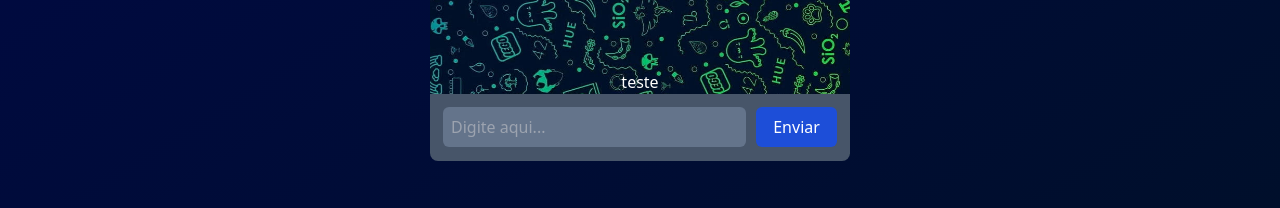
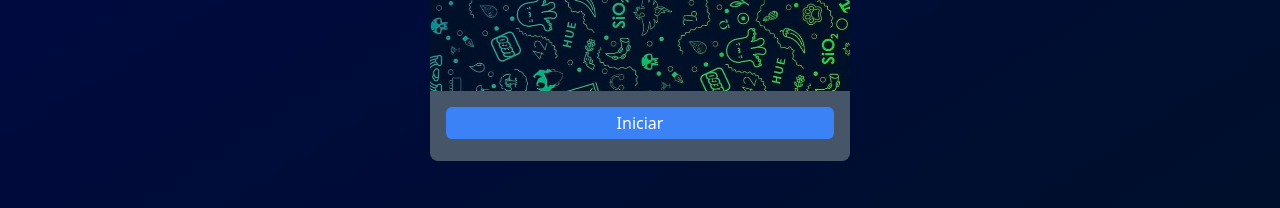
Before and after one commit to elielson-and/english-test-chatbot, a Vue app: page / in a window 1280 px wide. Shown: the part 589-797 px from the top of the page. Built offline with nearby package versions, Linux system fonts and the light colour scheme; what tailwindcss-animated would draw is missing.

Commit message:
refact: exibindo botao iniciar dinamicamente

```diff
--- a/src/components/chat/ChatContainer.vue
+++ b/src/components/chat/ChatContainer.vue
@@ -11,7 +11,7 @@ import ChatAnimation from '../animations/chat.json';
 
 // Pinia
 import { useChatTimelineStore } from '../../stores/chatTimeline';
-const ChatTimeline = useChatTimelineStore();
+const chatStore = useChatTimelineStore();
 //Refs
 
 
@@ -22,7 +22,7 @@ const ChatTimeline = useChatTimelineStore();
             <ChatHeader class="_chat_header" />
             <div class="_chat_content">
                 <!-- Welcome message -->
-                <div v-if="ChatTimeline.messages.length === 0" class="w-full h-full flex justify-center items-center ">
+                <div v-if="chatStore.messages.length === 0" class="w-full h-full flex justify-center items-center ">
                     <div
                         class="w-2/3 py-3 backdrop-blur-sm bg-white/10 rounded-md text-center flex flex-col justify-center items-center">
                         <Vue3Lottie :animationData="ChatAnimation" :width="110" :loop="true" />
@@ -33,7 +33,7 @@ const ChatTimeline = useChatTimelineStore();
                 </div>
 
                 <!-- renderização das mensagens -->
-                <div v-for="(message, index) in ChatTimeline.messages" :key="index">
+                <div v-for="(message, index) in chatStore.messages" :key="index">
                     <!-- Mensagem do usuário -->
                     <UserBubble v-if="message.entity === 'user'" :message="message" />
 
@@ -42,8 +42,7 @@ const ChatTimeline = useChatTimelineStore();
                 </div>
 
             </div>
-            <button @click="ChatTimeline.start()">teste</button>
-            <ChatFooter class="_chat_footer" />
+            <ChatFooter class="_chat_footer" :chatStore="chatStore" />
         </div>
     </div>
 </template>
--- a/src/components/chat/ChatFooter.vue
+++ b/src/components/chat/ChatFooter.vue
@@ -1,11 +1,17 @@
-<script setup></script>
+<script setup>
+defineProps({
+    chatStore: {
+        type: Object
+    }
+})
+</script>
 <template>
-    <header class="w-full bg-slate-600">
-        <!-- <div class="w-full h-full p-4 ">
-            <button class="bg-blue-500 rounded-md text-white w-full h-8 px-3">Iniciar</button>
-        </div> -->
+    <footer class="w-full bg-slate-600">
+        <div v-if="chatStore.messages.length === 0" class="w-full h-full p-4 ">
+            <button @click="chatStore.start()" class="bg-blue-500 rounded-md text-white w-full h-8 px-3">Iniciar</button>
+        </div>
 
-        <div class="w-full h-full p-2 flex items-center ">
+        <div v-else class="w-full h-full p-2 flex items-center ">
             <form class="w-full flex justify-around">
                 <input type="text" class="w-3/4 h-10 p-2 text-white rounded-md bg-slate-500 focus:outline-none"
                     placeholder="Digite aqui...">
@@ -15,7 +21,7 @@
             </form>
         </div>
 
-    </header>
+    </footer>
 </template>
 
 <style scoped>
```
